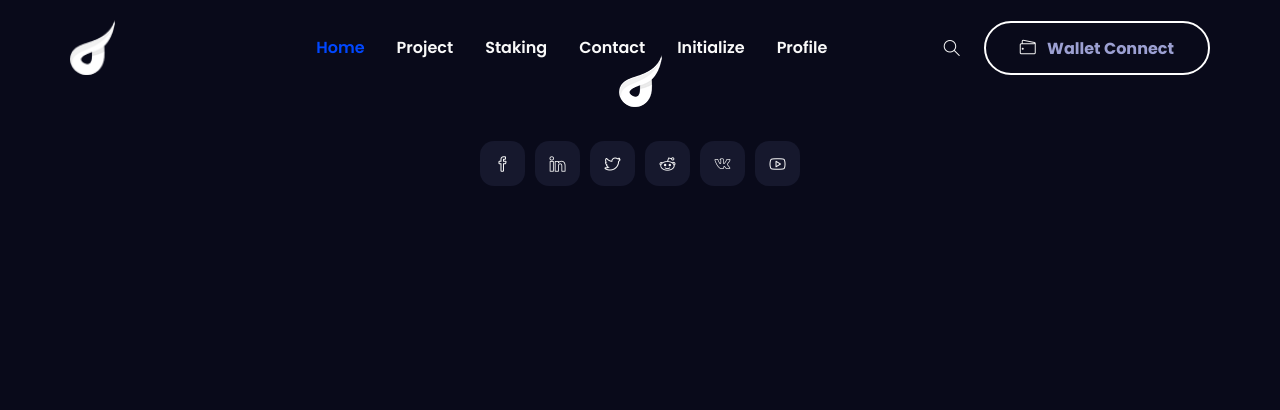
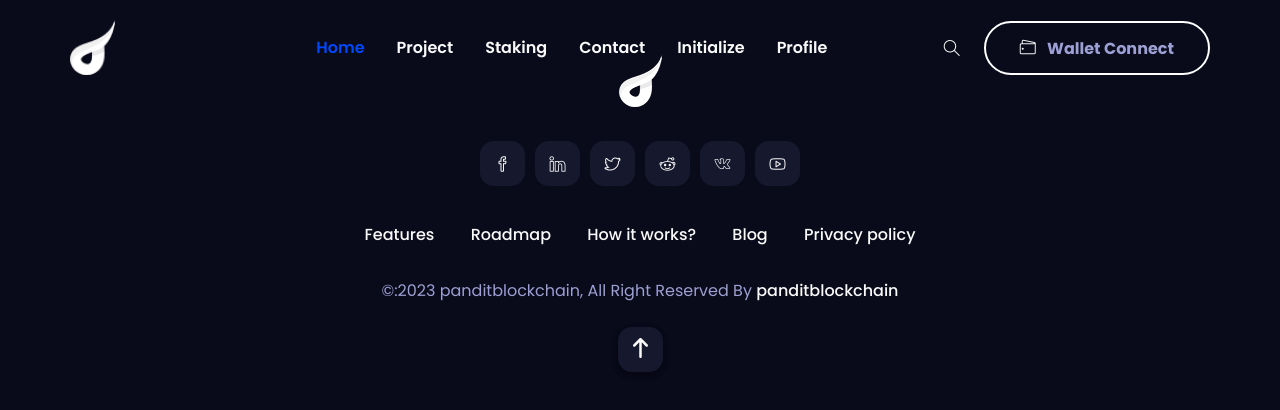
Before and after one commit to panditdhamdhere/Token-Staking, a plain HTML site: page staking-1.html in a window 1280 px wide. Drawn offline with Linux system fonts and the light colour scheme.

Commit message:
footer complted

```diff
--- a/staking-1.html
+++ b/staking-1.html
@@ -152,7 +152,41 @@
                 </a>
               </div>
 
+              <ul class="list-inline">
+                <li class="list-inline-item">
+                  <a href="#">Features</a>
+                </li>
+                <li class="list-inline-item">
+                  <a href="#">Roadmap</a>
+                </li>
+                <li class="list-inline-item">
+                  <a href="#">How it works?</a>
+                </li>
+                <li class="list-inline-item">
+                  <a href="#">Blog</a>
+                </li>
+                <li class="list-inline-item">
+                  <a href="#">Privacy policy</a>
+                </li>
+
+              </ul>
+
+              <!-- COPYRIGHT SECTION  -->
+              <div class="copyright-area py-4">
+                &copy:2023 panditblockchain, All Right Reserved By <a href="https://panditdhamdhere.vercel.app/"
+                  target="_blank">
+                  panditblockchain
+                </a>
+              </div>
             </div>
+
+            <!-- SCROLL TO TOP  -->
+            <div class="scroll-to-top" id="scroll-to-top">
+              <a href="#header" class="smooth-anchor">
+                <i class="fa-solid fa-arrow-up"></i>
+              </a>
+            </div>
+
           </div>
         </div>
       </div>
```
